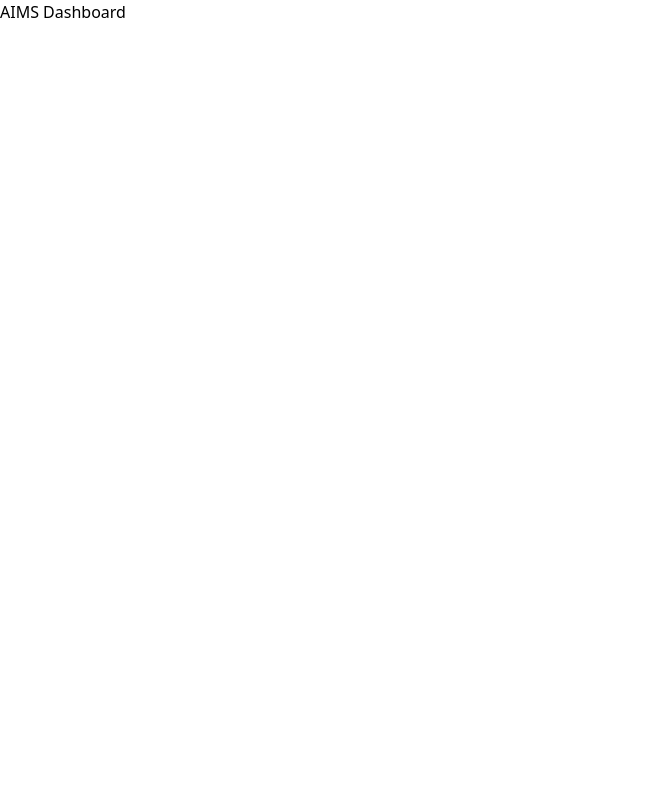
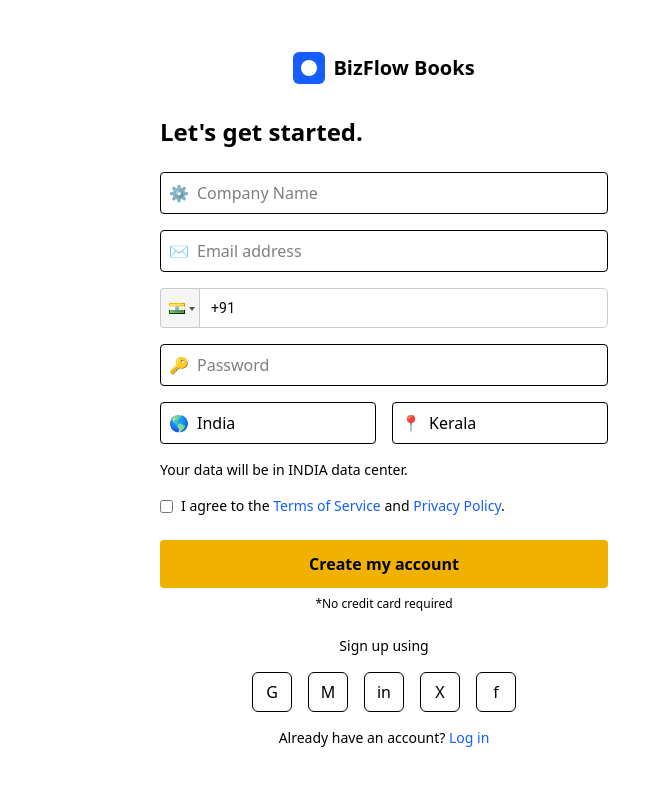
Before and after one commit to Lunareterprises/AIMS_Frontend, a React (Vite) app: page / in a window 1280 px wide. Shown: the top 786 px of the page, without its empty margins (0-671 px from the left). Built offline with nearby package versions, Linux system fonts and the light colour scheme.

Commit message:
just committed

```diff
--- a/src/App.jsx
+++ b/src/App.jsx
@@ -1,12 +1,13 @@
 
 import './App.css'
+import LoginForm from './component/authentication/login/LoginForm'
 
 function App() {
 
 
   return (
     <>
-      <h1 >AIMS Dashboard</h1>
+      <LoginForm/>
     </>
   )
 }
--- a/src/component/authentication/login/LoginForm.jsx
+++ b/src/component/authentication/login/LoginForm.jsx
@@ -1,9 +1,199 @@
-import React from 'react';
 
-export default function LoginForm() {
+
+import React, { useState } from 'react';
+import PhoneInput from "react-phone-input-2";
+import "react-phone-input-2/lib/style.css"; // Import default styles
+
+const LoginForm = () => {
+  const [formData, setFormData] = useState({
+    companyName: '',
+    email: '',
+    mobile: '',
+    password: '',
+    country: 'India',
+    state: 'Kerala',
+    agreeToTerms: false
+  });
+
+  const handleChange = (e) => {
+    const { name, value, type, checked } = e.target;
+    setFormData(prevState => ({
+      ...prevState,
+      [name]: type === 'checkbox' ? checked : value
+    }));
+  };
+
+  const handleSubmit = (e) => {
+    e.preventDefault();
+    console.log('Form submitted:', formData);
+  };
+
   return (
-    <div>
-      LoginForm
+    <div className="flex w-full h-screen">
+      {/* Left Blue Panel */}
+
+
+      {/* Right Signup Form */}
+      <div className="w-full md:w-3/5 p-8 flex items-center justify-center">
+        <div className="w-full max-w-md">
+          <div className="flex justify-center mb-8">
+            <div className="flex items-center">
+              <div className="w-8 h-8 bg-blue-600 rounded-md flex items-center justify-center mr-2">
+                <span className="w-4 h-4 bg-white rounded-full"></span>
+              </div>
+              <span className="font-bold text-xl">BizFlow Books</span>
+            </div>
+          </div>
+
+          <h2 className="text-2xl font-bold mb-6">Let's get started.</h2>
+
+          <form onSubmit={handleSubmit}>
+            <div className="mb-4">
+              <div className="flex items-center border rounded p-2">
+                <span className="text-gray-500 mr-2">⚙</span>
+                <input
+                  type="text"
+                  name="companyName"
+                  className="w-full focus:outline-none"
+                  placeholder="Company Name"
+                  value={formData.companyName}
+                  onChange={handleChange}
+                />
+              </div>
+            </div>
+
+            <div className="mb-4">
+              <div className="flex items-center border rounded p-2">
+                <span className="text-gray-500 mr-2">✉</span>
+                <input
+                  type="email"
+                  name="email"
+                  className="w-full focus:outline-none"
+                  placeholder="Email address"
+                  value={formData.email}
+                  onChange={handleChange}
+                />
+              </div>
+            </div>
+
+            <div className="mb-4">
+              {/* <div className="flex items-center border rounded p-2">
+                <span className="text-gray-500 mr-2">📞</span>
+                <select className="bg-transparent border-r pr-2 text-gray-500">
+                  <option>+91</option>
+                </select>
+                <input
+                  type="tel"
+                  name="mobile"
+                  className="w-full focus:outline-none ml-2"
+                  placeholder="Mobile Number"
+                  value={formData.mobile}
+                  onChange={handleChange}
+                />
+              </div> */}
+
+<div className="mb-4">
+              <PhoneInput
+                country={"in"} // Default country (India)
+                value={formData.mobile}
+                onChange={(phone) => setFormData({ ...formData, mobile: phone })}
+                inputProps={{
+                  name: "mobile",
+                  required: true,
+                  autoFocus: false,
+                }}
+                containerStyle={{ width: "100%" }}
+                inputStyle={{
+                  width: "100%",
+                  height: "40px",
+                  paddingLeft: "50px", // Space for flag
+                }}
+              />
+            </div>
+            </div>
+
+            <div className="mb-4">
+              <div className="flex items-center border rounded p-2">
+                <span className="text-gray-500 mr-2">🔑</span>
+                <input
+                  type="password"
+                  name="password"
+                  className="w-full focus:outline-none"
+                  placeholder="Password"
+                  value={formData.password}
+                  onChange={handleChange}
+                />
+              </div>
+            </div>
+
+            <div className="mb-4 flex space-x-4">
+              <div className="flex-1 border rounded p-2 flex items-center">
+                <span className="text-gray-500 mr-2">🌎</span>
+                <span>India</span>
+              </div>
+              <div className="flex-1 border rounded p-2 flex items-center">
+                <span className="text-gray-500 mr-2">📍</span>
+                <span>Kerala</span>
+              </div>
+            </div>
+
+            <div className="mb-4 text-sm">
+              <p>Your data will be in INDIA data center.</p>
+            </div>
+
+            <div className="mb-6 flex items-center">
+              <input
+                type="checkbox"
+                name="agreeToTerms"
+                className="mr-2"
+                checked={formData.agreeToTerms}
+                onChange={handleChange}
+              />
+              <span className="text-sm">
+                I agree to the{" "}
+                <a href="#" className="text-blue-600">Terms of Service</a> and{" "}
+                <a href="#" className="text-blue-600">Privacy Policy</a>.
+              </span>
+            </div>
+
+            <button
+              type="submit"
+              className="w-full bg-yellow-500 text-black font-bold py-3 rounded mb-2"
+            >
+              Create my account
+            </button>
+
+            <p className="text-xs text-center mb-6">*No credit card required</p>
+
+            <div className="mb-4">
+              <p className="text-center text-sm mb-4">Sign up using</p>
+              <div className="flex justify-center space-x-4">
+                <button className="border rounded-md w-10 h-10 flex items-center justify-center">
+                  G
+                </button>
+                <button className="border rounded-md w-10 h-10 flex items-center justify-center">
+                  M
+                </button>
+                <button className="border rounded-md w-10 h-10 flex items-center justify-center">
+                  in
+                </button>
+                <button className="border rounded-md w-10 h-10 flex items-center justify-center">
+                  X
+                </button>
+                <button className="border rounded-md w-10 h-10 flex items-center justify-center">
+                  f
+                </button>
+              </div>
+            </div>
+
+            <div className="text-center text-sm">
+              Already have an account? <a href="#" className="text-blue-600">Log in</a>
+            </div>
+          </form>
+        </div>
+      </div>
     </div>
   );
-}
+};
+
+export default LoginForm;
--- a/src/component/authentication/login/LoginLeftSide.jsx
+++ b/src/component/authentication/login/LoginLeftSide.jsx
@@ -3,7 +3,66 @@
 function LoginLeftSide() {
   return (
     <div>
-      LoginLeftSide
+      <div className="hidden md:flex md:w-2/5 bg-blue-600 text-white flex-col justify-between">
+        <div className="p-8 flex flex-col h-full">
+          <div className="mt-16">
+            <h1 className="text-4xl font-bold mb-4">Trusted by<br />businesses and CAs</h1>
+
+            {/* Testimonial Box */}
+            <div className="bg-blue-700 p-6 mt-8 rounded-lg relative">
+              <div className="text-6xl text-blue-500 absolute top-3 left-3">"</div>
+              <p className="mt-8 mb-2">
+                BizFlow Books provides world-class services at a low price.
+                We have seen a 30% increase in efficiency after moving
+                to BizFlow Books
+              </p>
+
+              <div className="flex items-center mt-6">
+                <div className="w-12 h-12 rounded-full bg-yellow-400 flex items-center justify-center overflow-hidden mr-4">
+                  <img src="/api/placeholder/48/48" alt="Profile" className="object-cover" />
+                </div>
+                <div>
+                  <p className="font-bold">Abdurahman Chelathur</p>
+                  <p className="text-xs">COMMERCIAL MANAGER, NUBRA GLASS PLYWOODS AND HARDWARE</p>
+                </div>
+              </div>
+
+              <div className="absolute bottom-6 right-6 text-white">
+                <span className="mx-1">•</span>
+                <span className="mx-1 text-gray-400">•</span>
+                <span className="mx-1 text-gray-400">•</span>
+              </div>
+            </div>
+          </div>
+
+          {/* Ratings Section */}
+          <div className="mt-auto pb-8">
+            <p className="text-center font-medium mb-4">RATED BY THE BEST</p>
+            <div className="flex justify-between">
+              <div className="bg-white text-black rounded px-2 py-1 flex items-center text-sm">
+                <span className="mr-1">Capterra</span>
+                <span className="text-yellow-500">★★★★★</span>
+                <span className="ml-1">4.4/5</span>
+              </div>
+              <div className="bg-white text-black rounded px-2 py-1 flex items-center text-sm">
+                <span className="mr-1">G2</span>
+                <span className="text-yellow-500">★★★★★</span>
+                <span className="ml-1">4.4/5</span>
+              </div>
+              <div className="bg-white text-black rounded px-2 py-1 flex items-center text-sm">
+                <span className="mr-1">Play Store</span>
+                <span className="text-yellow-500">★★★★★</span>
+                <span className="ml-1">4.7/5</span>
+              </div>
+              <div className="bg-white text-black rounded px-2 py-1 flex items-center text-sm">
+                <span className="mr-1">App Store</span>
+                <span className="text-yellow-500">★★★★★</span>
+                <span className="ml-1">4.8/5</span>
+              </div>
+            </div>
+          </div>
+        </div>
+      </div>
     </div>
   );
 }
```
